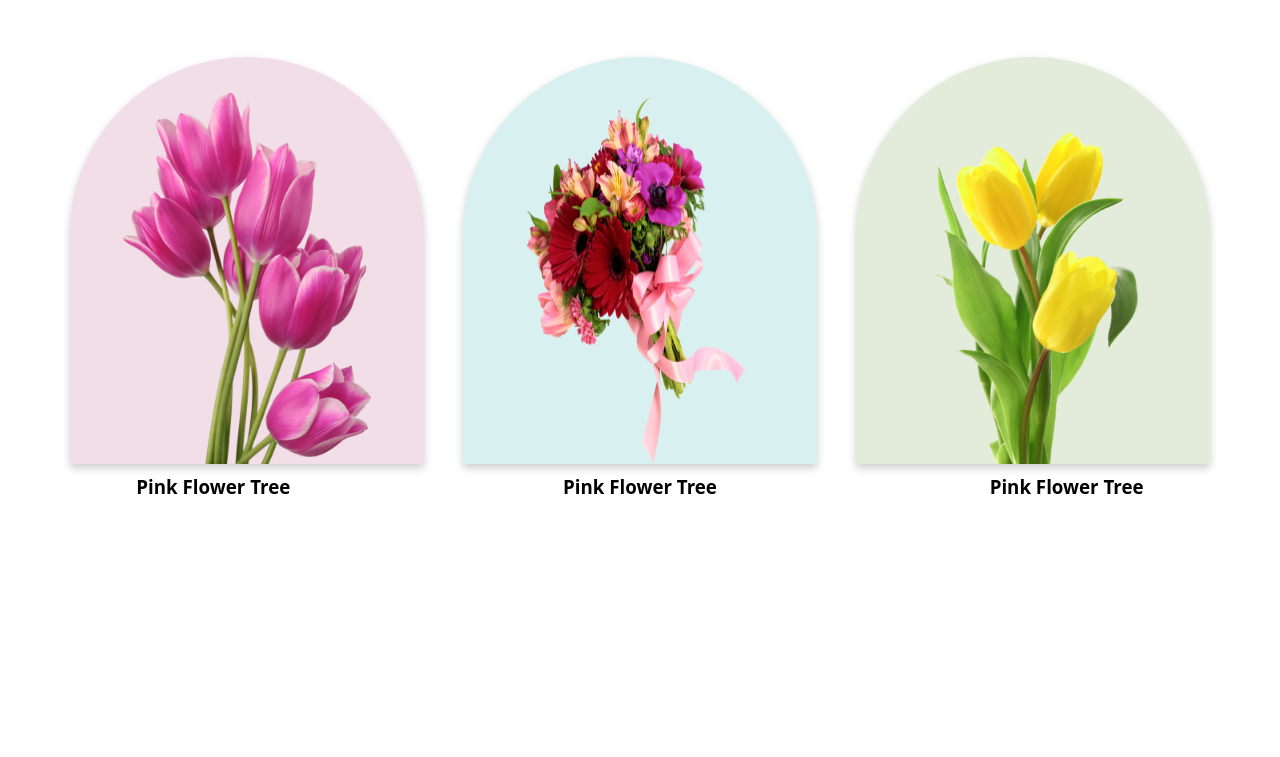
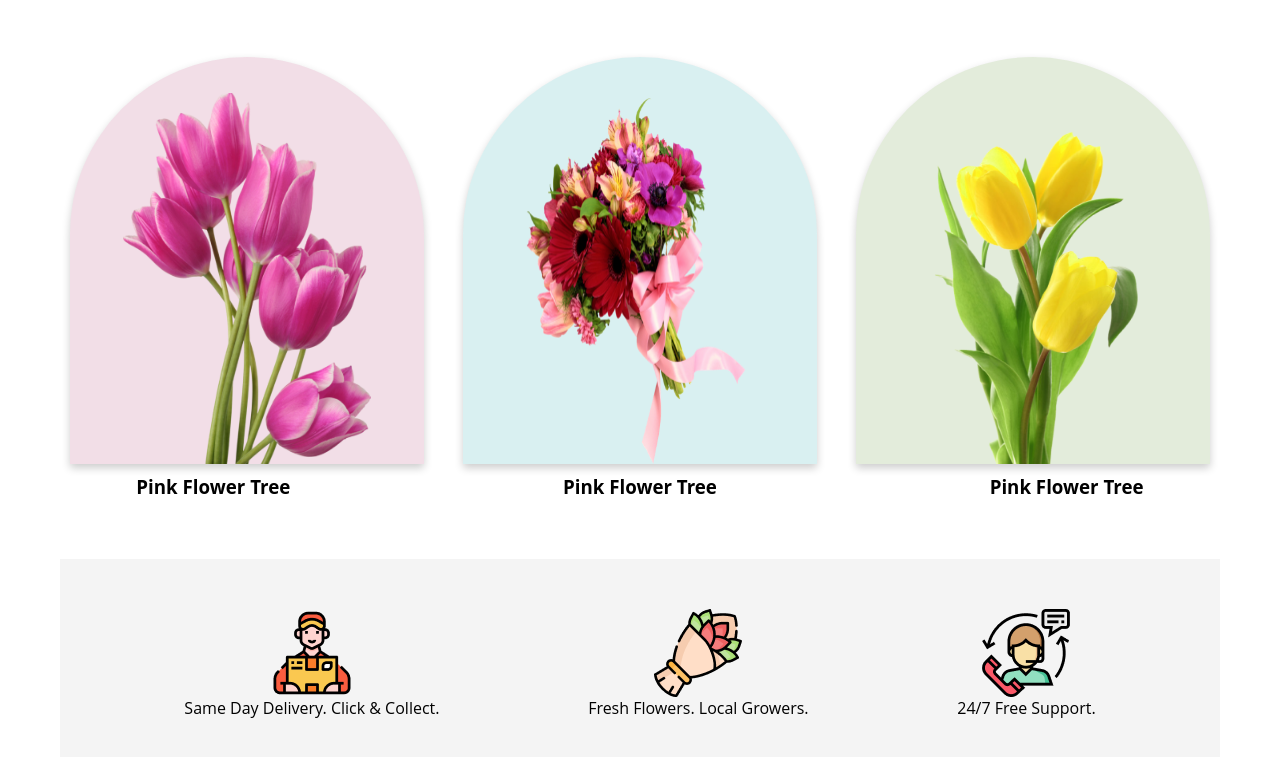
Before and after one commit to iamtanim0195/pro-Assignment-1-Flower-shop, a plain HTML site: page index.html in a window 1280 px wide. Shown: the part 712-1469 px from the top of the page. Before the commit the page ends 1211 px from the top, so only its background shows below. Drawn offline with Linux system fonts and the light colour scheme.

Commit message:
service done

```diff
--- a/index.html
+++ b/index.html
@@ -38,15 +38,29 @@
         </p>
       </div>
       <div class="cards">
-        <div class="card card1"><img src="/images/pngwing 6.png" alt="" /></div>
-        <div class="card card2"><img src="/images/pngwing 5.png" alt="" /></div>
-        <div class="card card3"><img src="/images/pngwing 7.png" alt="" /></div>
+        <div class="card card1"><img src="/images/pngwing 6.png" alt="Flower" /></div>
+        <div class="card card2"><img src="/images/pngwing 5.png" alt="Flower" /></div>
+        <div class="card card3"><img src="/images/pngwing 7.png" alt="Flower" /></div>
       </div>
       <div class="cardName">
         <h3>Pink Flower Tree</h2>
         <h3>Pink Flower Tree</h2>
         <h3>Pink Flower Tree</h2>
       </div>
+      <div class="service">
+        <div class="service-card">
+          <img src="/images/Group 57.png" alt="icon">
+          <p>Same Day Delivery. Click & Collect.</p>
+        </div>
+        <div>
+          <img src="/images/Group 58.png" alt="icon">
+          <p>Fresh Flowers. Local Growers.</p>
+        </div>
+        <div>
+          <img src="/images/Group 59.png" alt="icon">
+          <p>24/7 Free Support.</p>
+        </div>
+      </div>
     </main>
   </body>
 </html>
--- a/style.css
+++ b/style.css
@@ -111,7 +111,23 @@ body {
 .card3 {
     background-color: rgba(71, 125, 17, 0.15);
 }
-.cardName{
-	display: flex;
-	justify-content: space-around;
+
+.cardName {
+    display: flex;
+    justify-content: space-around;
 }
+
+/* service */
+.service {
+    display: flex;
+    justify-content: space-around;
+    margin: 60px;
+    padding: 50px;
+    background-color: rgba(39, 39, 39, 0.05);
+}
+
+.service div {
+    display: flex;
+    flex-direction: column;
+    align-items: center;
+}
```
